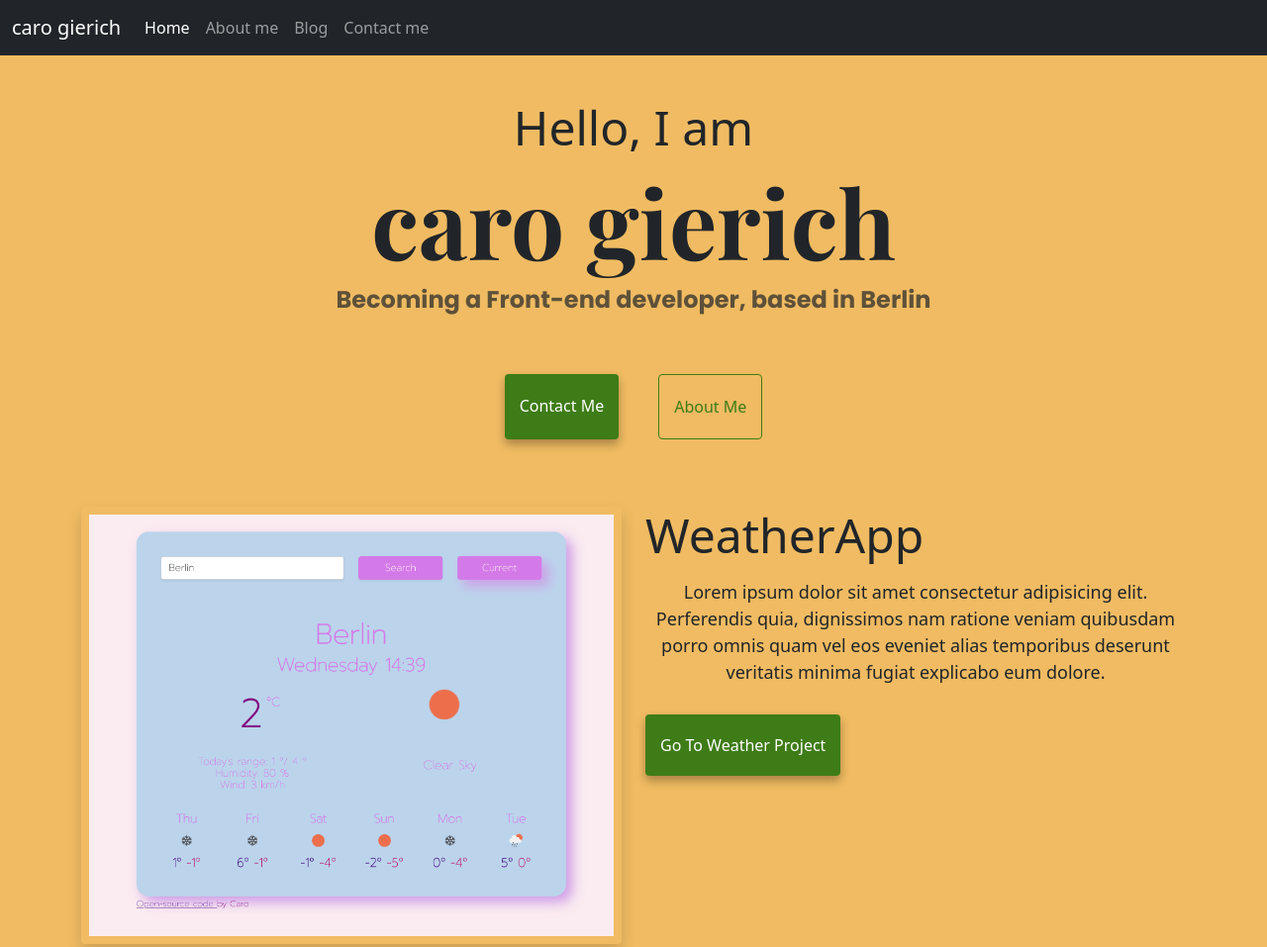
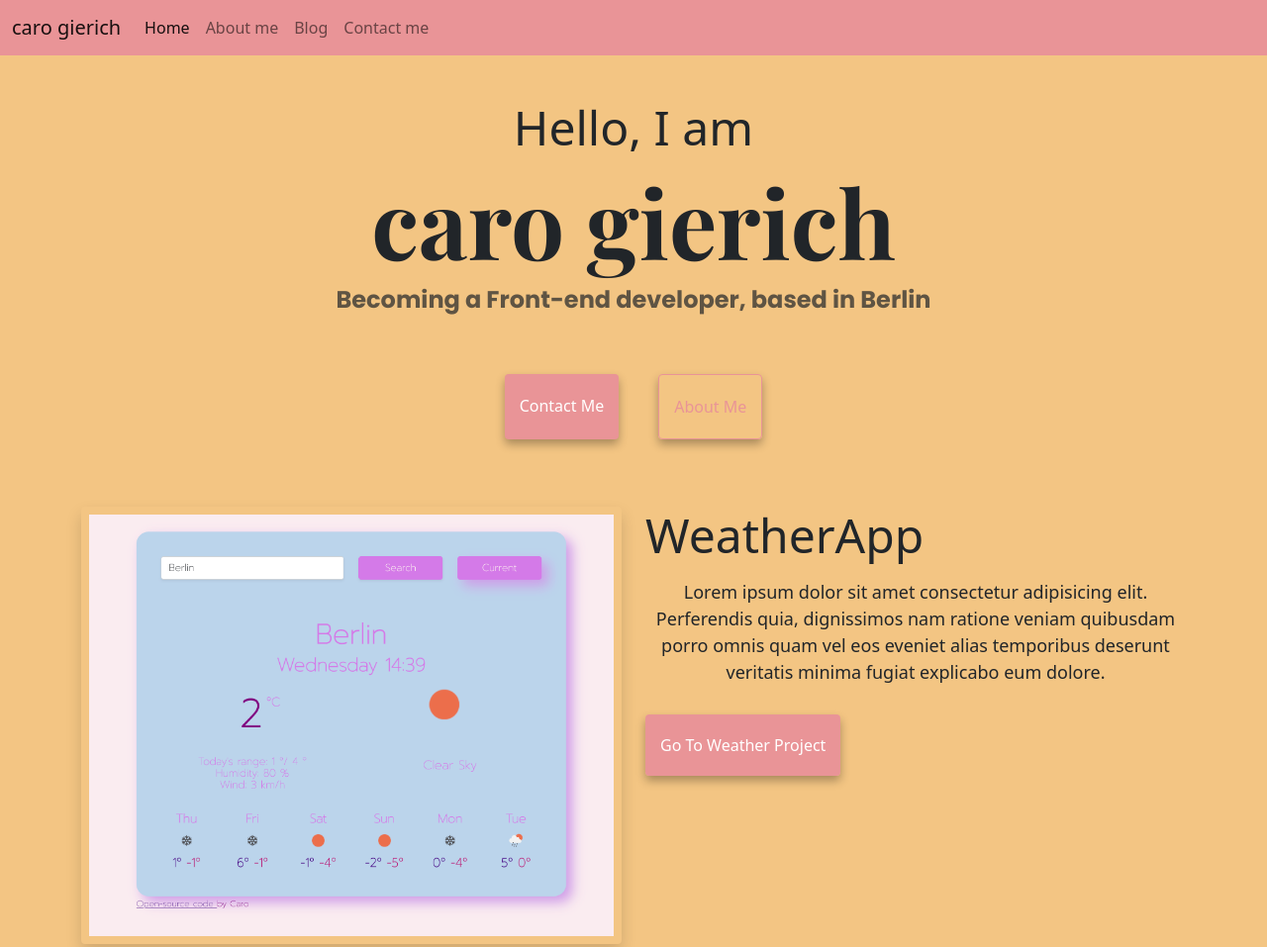
Before and after one commit to OlgaMilemis/Homework-Week4, a plain HTML site: page index.html in a window 1280 px wide. Shown: the top 957 px of the page at 99% size. Drawn offline with nearby package versions, Linux system fonts and the light colour scheme.

Commit message:
changed navbar color

```diff
--- a/index.html
+++ b/index.html
@@ -37,7 +37,7 @@
     <link rel="stylesheet" href="src/styles.css" />
   </head>
   <body>
-    <nav class="navbar navbar-expand-lg navbar-dark bg-dark fixed-top">
+    <nav class="navbar navbar-expand-lg navbar-light fixed-top">
       <div class="container-fluid">
         <a class="navbar-brand" title="caro gierich" href="index.html"
           >caro gierich</a
--- a/src/styles.css
+++ b/src/styles.css
@@ -1,7 +1,7 @@
 :root {
-  --primary-color: #3e7c17;
-  --secondary-color: #f0bb62;
-  --tertiary-color: #f4eea9;
+  --primary-color: #e99497;
+  --secondary-color: #f3c583;
+  --tertiary-color: #e8e46e;
   --box-shadow: 0 5px 10px rgba(0, 0, 0, 0.3);
 }
 
@@ -45,7 +45,9 @@ footer {
   padding-left: 5px;
   background-color: var(--tertiary-color);
 }
-
+.navbar-light {
+  background: var(--primary-color);
+}
 .cooperation {
   max-width: 700px;
   margin: 30px auto;
@@ -88,6 +90,10 @@ footer {
 .about-link {
   color: var(--primary-color);
   border: 1px solid var(--primary-color);
+  box-shadow: var(--box-shadow);
+}
+.about-link:hover {
+  color: white;
 }
 
 .primary-link {
```
Also changed, not shown: about.html (+1 -1 lines), blog.html (+1 -1 lines), contact.html (+1 -1 lines).
